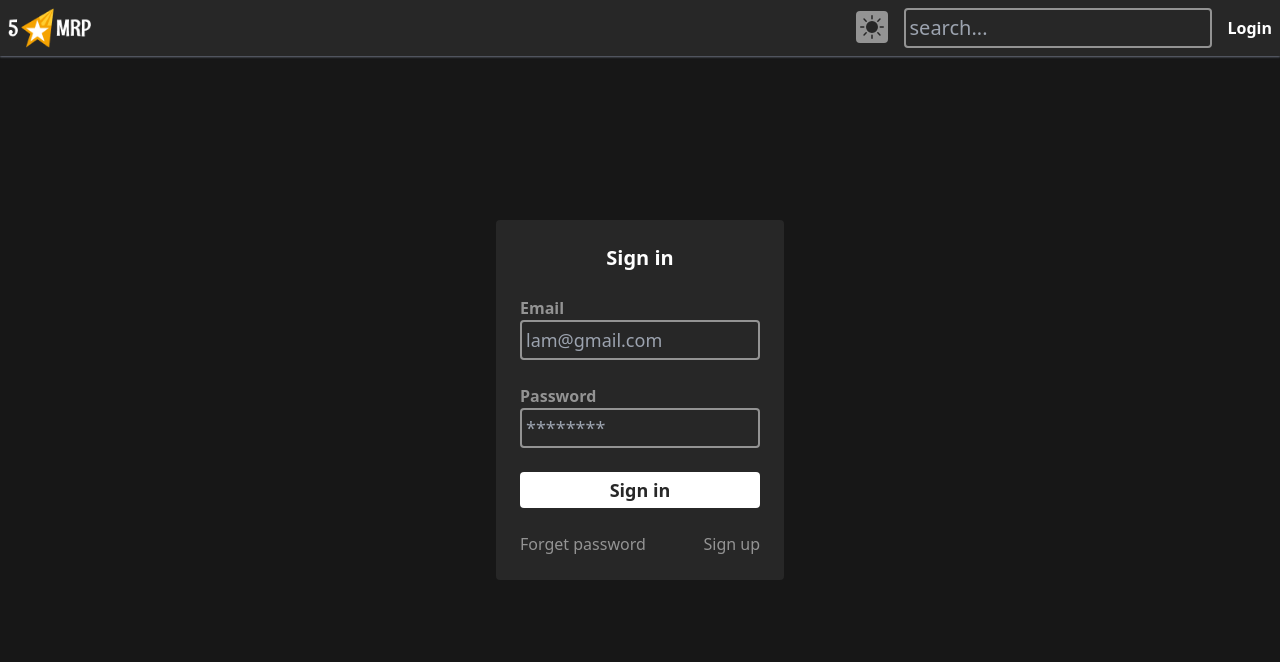
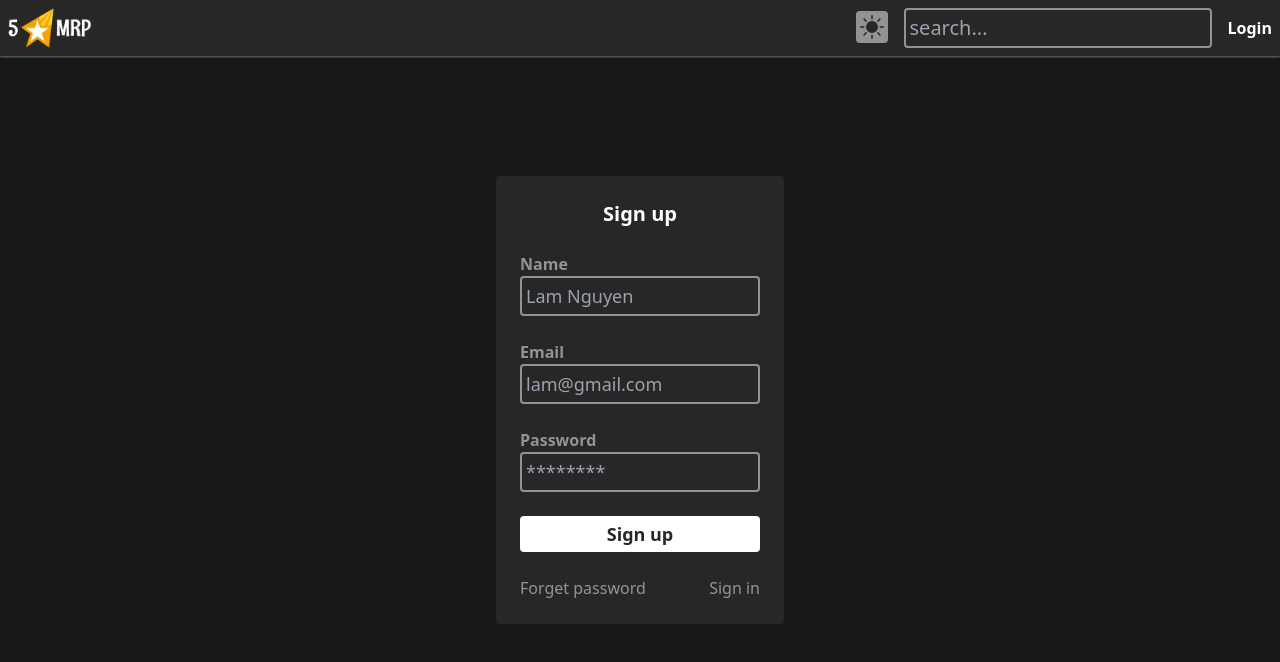
Before and after one commit to hayashijp296/Review-App, a React (Create React App) app in the folder frontend/: page / in a window 1280 px wide. Shown: the top 662 px of the page. Built offline with nearby package versions, Linux system fonts and the light colour scheme.

Commit message:
51 Final singin form

```diff
--- a/frontend/src/App.js
+++ b/frontend/src/App.js
@@ -1,11 +1,12 @@
 import React from 'react';
 import Signin from './components/auth/Signin';
+import Signup from './components/auth/Singup';
 import Navbar from './components/user/Navbar';
 export default function App() {
   return (
     <>
       <Navbar />
-      <Signin />
+      <Signup />
     </>
   );
 }
--- /dev/null
+++ b/frontend/src/components/auth/Singup.jsx
@@ -0,0 +1,35 @@
+import React from 'react';
+import Container from '../Container';
+import FormInput from '../form/FormInput';
+import Submit from '../form/Submit';
+import Title from '../form/Title';
+
+export default function Signup() {
+  return (
+    <div className="fixed inset-0 bg-primary -z-10 flex justify-center items-center">
+      <Container>
+        <form className="bg-secondary rounded p-6 w-72 space-y-6">
+          <Title>Sign up</Title>
+          <FormInput label="Name" placeholder="Lam Nguyen" name="name" />
+          <FormInput label="Email" placeholder="lam@gmail.com" name="email" />
+          <FormInput label="Password" placeholder="********" name="password" />
+          <Submit value="Sign up" />
+          <div className="flex justify-between">
+            <a
+              className="text-dark-subtle hover:text-white transition"
+              href="#"
+            >
+              Forget password
+            </a>
+            <a
+              className="text-dark-subtle hover:text-white transition"
+              href="#"
+            >
+              Sign in
+            </a>
+          </div>
+        </form>
+      </Container>
+    </div>
+  );
+}
```
